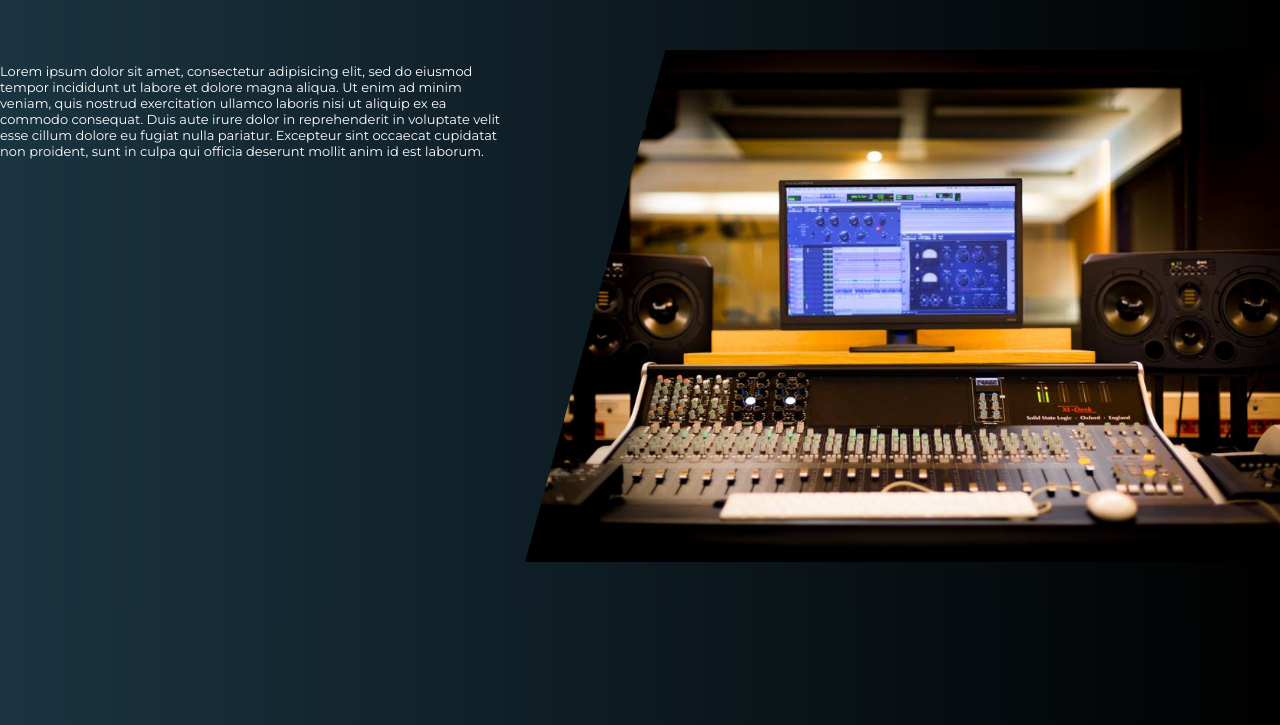
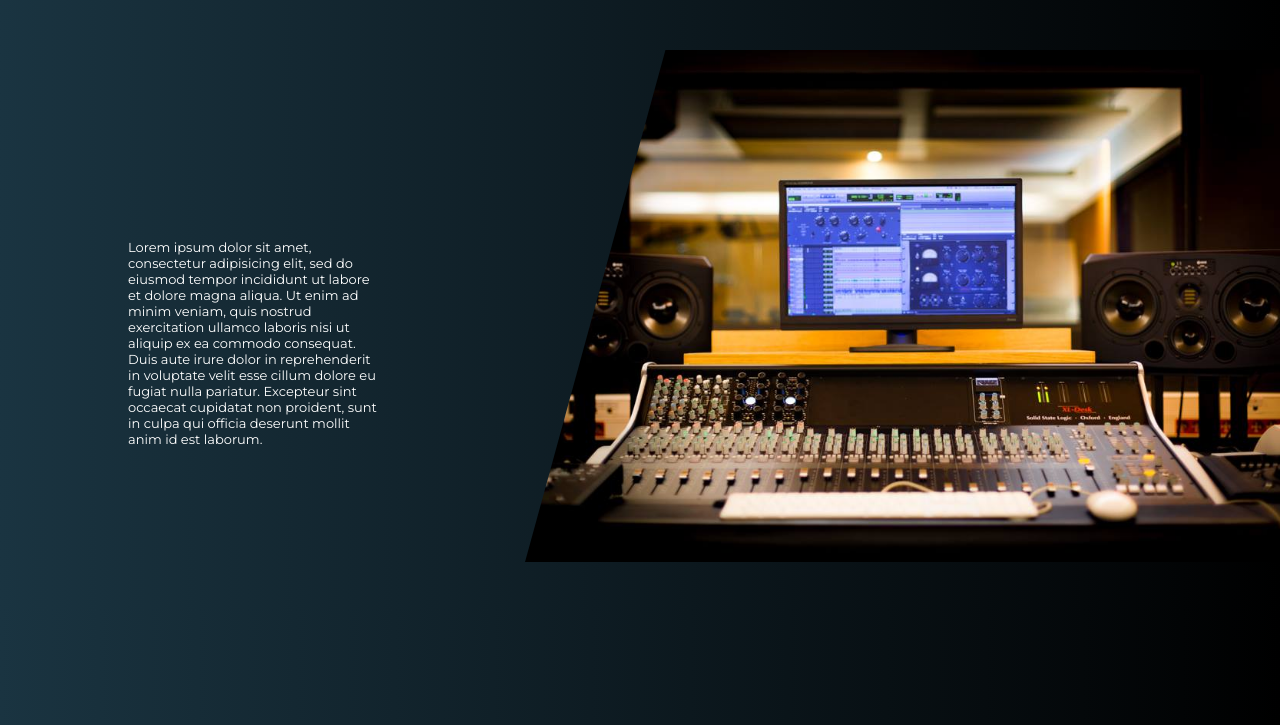
Before and after one commit to alphonseb/warpcore_audio, a PHP site: page / in a window 1280 px wide. Shown: the part 75-800 px from the top of the page. Run offline with PHP 8.4, Linux system fonts and the light colour scheme.

Commit message:
firt screen

```diff
--- a/src/scss/_home.scss
+++ b/src/scss/_home.scss
@@ -7,9 +7,14 @@ main .first-screen {
   position: relative;
   .first-screen-left {
     width: 40%;
+    position: relative;
     p{
       font-size: 1.3rem;
       color: $white;
+      position: absolute;
+      top: 50%;
+      left: 50%;
+      transform: translate(-50%,-50%);
     }
   }
   .first-screen-right {
--- a/styles/style.css
+++ b/styles/style.css
@@ -70,10 +70,15 @@ main .first-screen {
   justify-content: space-between;
   position: relative; }
   main .first-screen .first-screen-left {
-    width: 40%; }
+    width: 40%;
+    position: relative; }
     main .first-screen .first-screen-left p {
       font-size: 1.3rem;
-      color: #fff; }
+      color: #fff;
+      position: absolute;
+      top: 50%;
+      left: 50%;
+      transform: translate(-50%, -50%); }
   main .first-screen .first-screen-right {
     width: 60%;
     height: 70vh;
```
Also changed, not shown: 1 other file.
